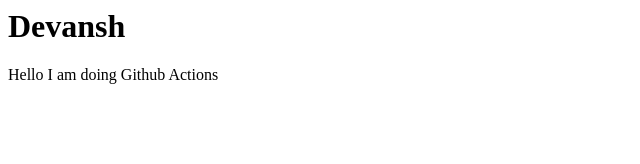
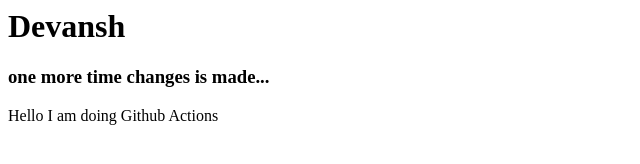
Before and after one commit to devanshh7/action, a plain HTML site: page index.html in a window 1280 px wide. Shown: the whole page, without its empty margins (0-640 px from the left). Drawn offline with Linux system fonts and the light colour scheme.

Commit message:
Update index.html

```diff
--- a/index.html
+++ b/index.html
@@ -1,2 +1,3 @@
 <h1>Devansh</h1>
+<h3>one more time changes is made...</h3>
 <p> Hello I am doing Github Actions </p>
```
